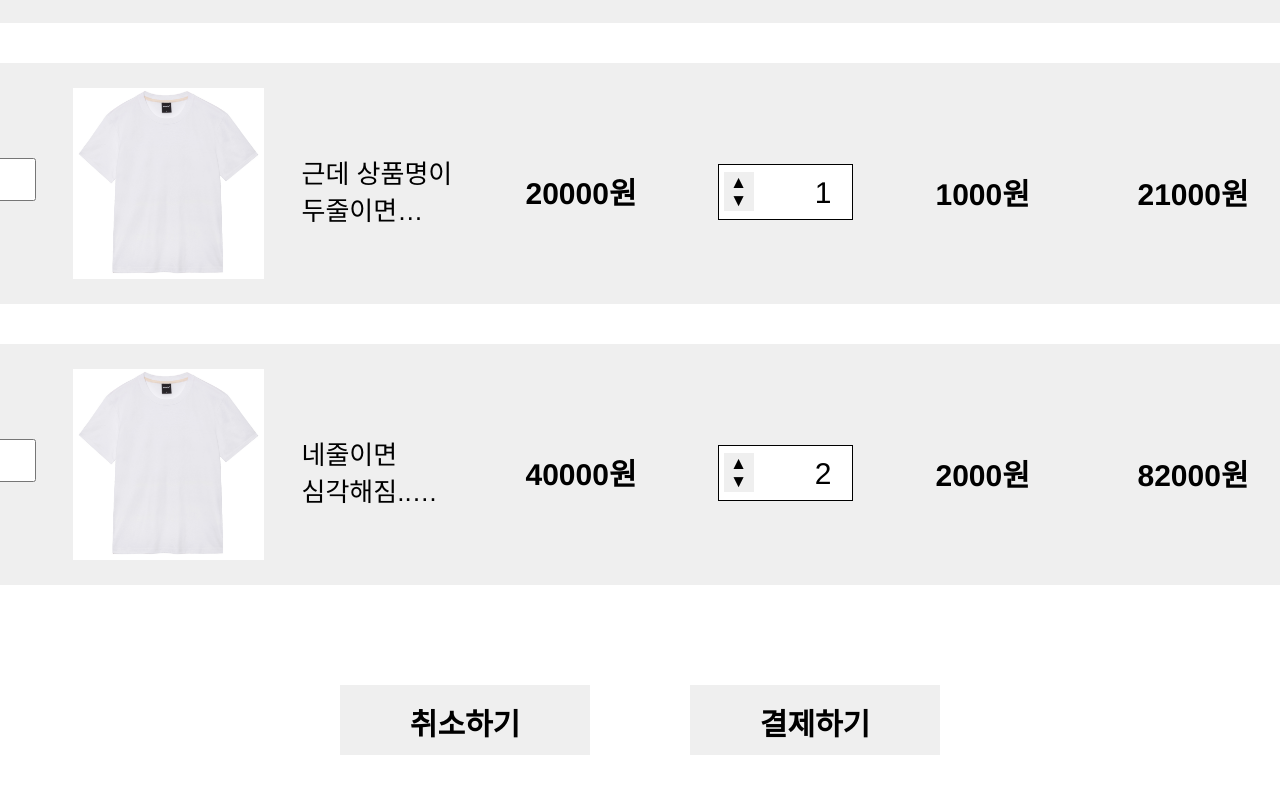
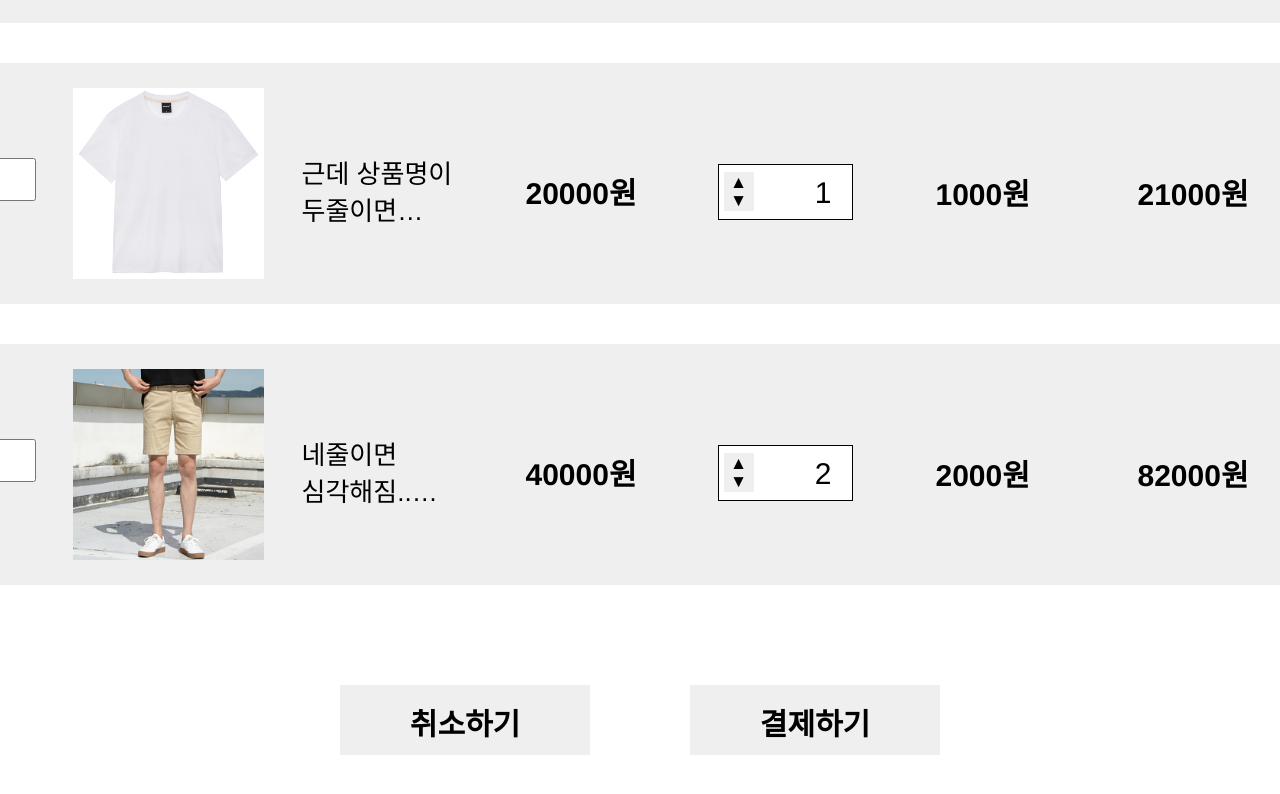
Before and after one commit to Lee-chansu/shoppingMall, a React (Create React App) app: page /cart in a window 1280 px wide. Shown: the part 595-1389 px from the top of the page. Built offline with nearby package versions, Linux system fonts and the light colour scheme.

Commit message:
cart의 체크박스 기능구현 완료

```diff
--- a/src/components/CartItem.js
+++ b/src/components/CartItem.js
@@ -1,29 +1,38 @@
-import React, { useState } from "react";
+import React, { useEffect, useState } from 'react';
 
-export const CartItem = ({ val }) => {
-  const [item, setItem] = useState(val);
-
+export const CartItem = ({ val, idx, cartItemList, setCartItemList }) => {
+  const item = val;
   const handleUpCount = () => {
-    const copy = { ...item };
-    copy.count = item.count + 1;
-
-    setItem(copy);
+    const listCopy = cartItemList;
+    listCopy[idx].count = val.count + 1;
+    setCartItemList([...listCopy]);
   };
 
   const handleDownCount = () => {
-    const copy = { ...item };
-    if (copy.count <= 0) {
+    if (val.count <= 0) {
       return;
     }
-    copy.count = item.count - 1;
-    setItem(copy);
+    const listCopy = cartItemList;
+    listCopy[idx].count = val.count - 1;
+    setCartItemList([...listCopy]);
   };
+
+  const handleCheck = () => {
+    const listCopy = cartItemList;
+    listCopy[idx].isChecked = !val.isChecked;
+    setCartItemList([...listCopy]);
+  };
+
+  useEffect(() => {
+    console.log('item rerender');
+    console.log(item.isChecked);
+  }, []);
 
   return (
     <div className="cartItem">
       <img
         className="productImgBox"
-        src={`${process.env.PUBLIC_URL}/img/${item.src}`}
+        src={`${process.env.PUBLIC_URL}/img${item.src}`}
       />
       <div className="inner">
         <div className="group1">
@@ -39,7 +48,12 @@ export const CartItem = ({ val }) => {
         </div>
         <div className="cartProductPrice">{item.price}원</div>
       </div>
-      <input type="checkbox" className="isBuyCheckBox" />
+      <input
+        type="checkbox"
+        className="isBuyCheckBox"
+        checked={item.isChecked}
+        onChange={handleCheck}
+      />
       <div className="cartProductName">{item.name}</div>
       <div className="group2">
         <div className="cartCarryPrice">{item.carryPrice}원</div>
--- a/src/routes/cart.js
+++ b/src/routes/cart.js
@@ -1,43 +1,80 @@
-import React from "react";
-import { Link } from "react-router-dom";
-import "../css/cart.css";
+import React, { useEffect, useState } from 'react';
+import { Link } from 'react-router-dom';
+import '../css/cart.css';
 
-import { CartItem } from "../components/CartItem";
+import { CartItem } from '../components/CartItem';
 
-const cartItemList = [
+export const Cart = () => {
+  const [cartItemList, setCartItemList] = useState([
     {
       id: 1,
       price: 50000,
-    name: "상품명인데 어디까지 괜찮나",
+      name: '상품명인데 어디까지 괜찮나',
       carryPrice: 3000,
       count: 3,
-    src: "pants.jpg",
+      src: '/pants.jpg',
+      isChecked: false,
     },
     {
       id: 2,
       price: 20000,
-    name: "근데 상품명이 두줄이면 어떻하지",
+      name: '근데 상품명이 두줄이면 어떻하지',
       carryPrice: 1000,
       count: 1,
-    src: "t-shirt.jpg",
+      src: '/t-shirt.jpg',
+      isChecked: false,
     },
     {
       id: 3,
       price: 40000,
-    name: "네줄이면 심각해짐..어떻하지",
+      name: '네줄이면 심각해짐..어떻하지',
       carryPrice: 2000,
       count: 2,
-    src: "t-shirt.jpg",
+      src: '/pants.jpg',
+      isChecked: false,
     },
-];
+  ]);
+  const [isCheckedAll, setIsCheckedAll] = useState(false);
 
-export const Cart = () => {
+  const handleCheckboxChange = () => {
+    if (isCheckedAll) {
+      //모두 선택되어있을때는 모두 선택해제
+      cartItemList.map((val, idx) => {
+        const copy = val;
+        copy.isChecked = false;
+        return copy;
+      });
+    } else {
+      //모두 선택해제 되어있을때는 모두 선택
+      cartItemList.map((val, idx) => {
+        const copy = val;
+        copy.isChecked = true;
+        return copy;
+      });
+    }
+
+    setCartItemList(cartItemList);
+    setIsCheckedAll(!isCheckedAll);
+  };
+
+  useEffect(() => {
+    console.log('list rerender');
+    cartItemList.forEach((val) => {
+      console.log(val.isChecked);
+    });
+  });
+
   return (
     <div className="section cart">
       <div className="wrap">
         <div className="title">장바구니</div>
         <div className="cartBar">
-          <input type="checkbox" className="buyCheckBox" />
+          <input
+            type="checkbox"
+            className="buyCheckBox"
+            checked={isCheckedAll}
+            onChange={handleCheckboxChange}
+          />
           <div className="productImage">이미지</div>
           <div className="productName">상품명</div>
           <div className="productPrice">판매가</div>
@@ -46,8 +83,17 @@ export const Cart = () => {
           <div className="sumPay">총 합계</div>
         </div>
 
-        {cartItemList.map((val, idx) => {
-          return <CartItem val={val} key={val.id}></CartItem>;
+        {cartItemList &&
+          cartItemList.map((val, idx) => {
+            return (
+              <CartItem
+                val={val}
+                idx={idx}
+                cartItemList={cartItemList}
+                setCartItemList={setCartItemList}
+                key={val.id}
+              ></CartItem>
+            );
           })}
 
         <div className="buttonGroup">
```
Lines whose indentation alone changed are shown as unchanged.
